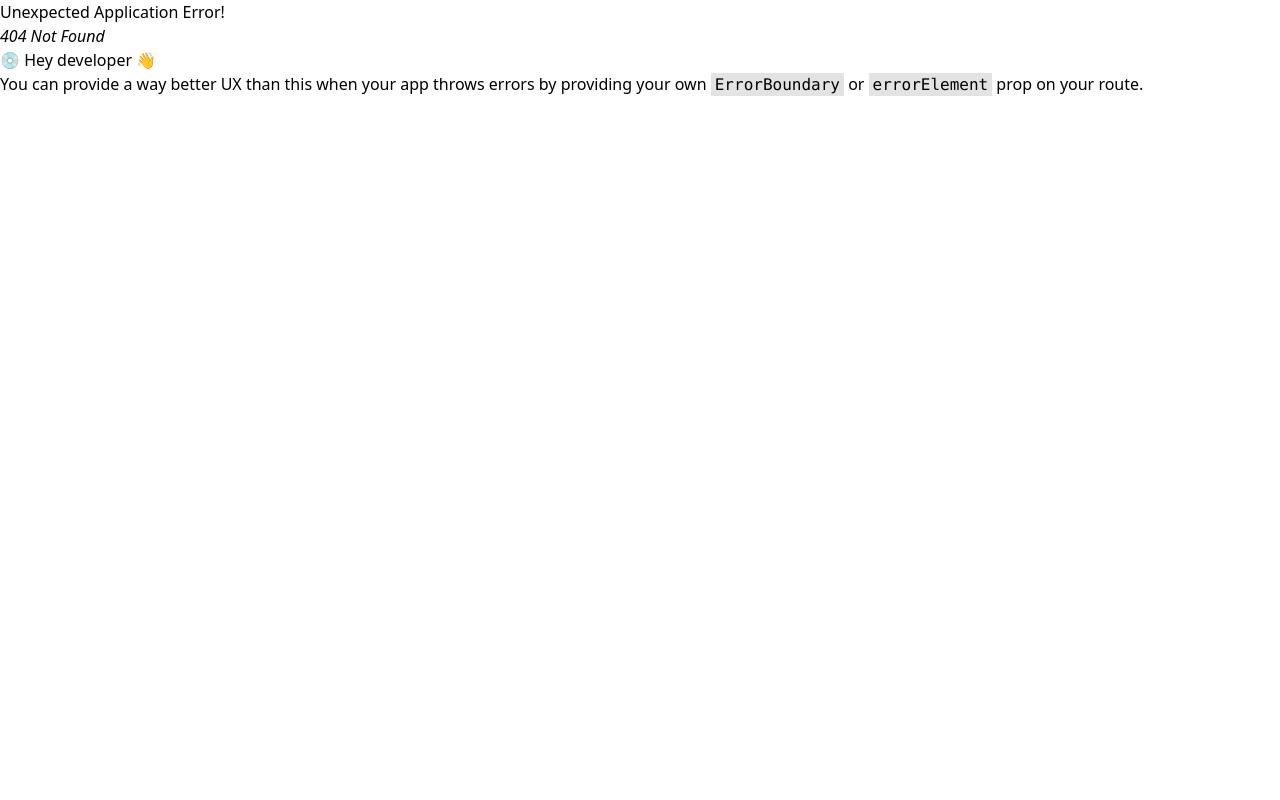
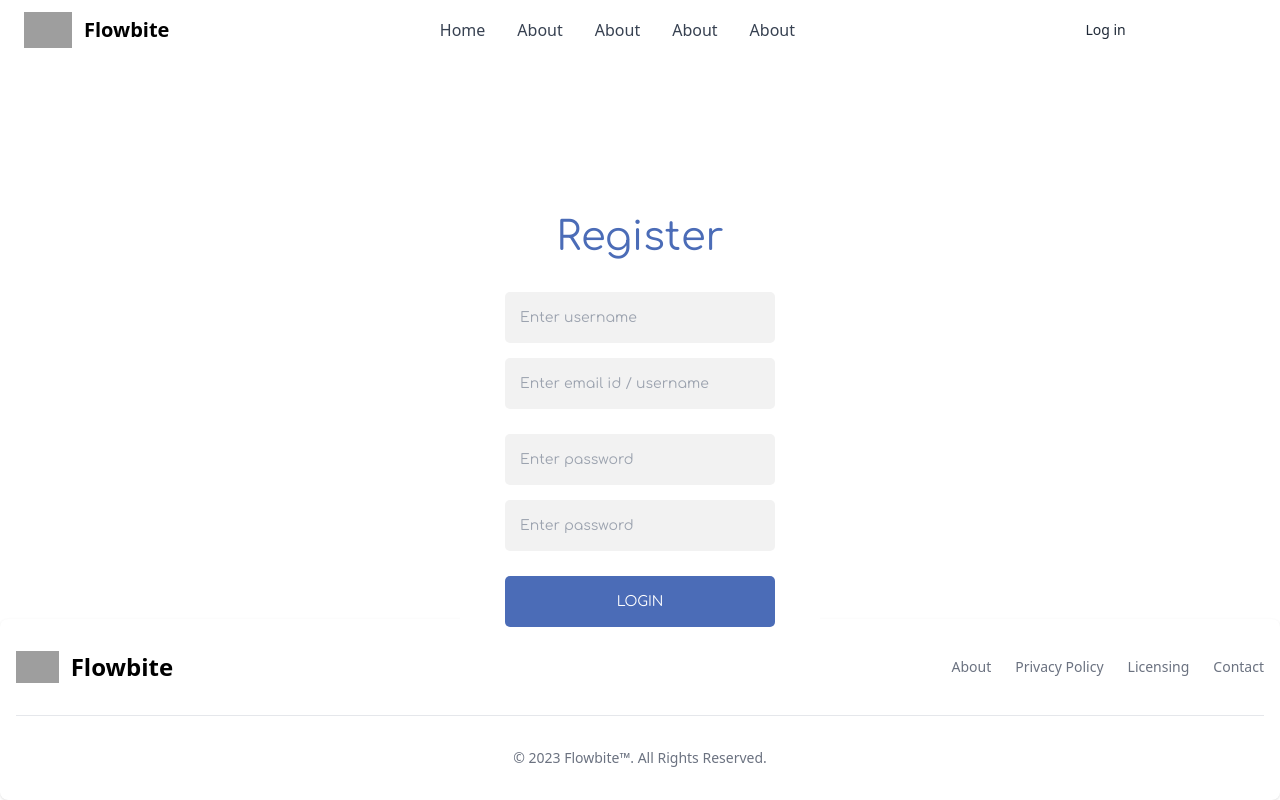
Before and after one commit to mirajhad/GaniTobacco.WEB, a React (Create React App) app: page /register in a window 1280 px wide. Before the commit this address had no page. Built offline with nearby package versions, Linux system fonts and the light colour scheme; grey boxes are pictures that could not be loaded.

Commit message:
register impl

```diff
--- a/package.json
+++ b/package.json
@@ -6,11 +6,13 @@
     "@testing-library/jest-dom": "^5.17.0",
     "@testing-library/react": "^13.4.0",
     "@testing-library/user-event": "^13.5.0",
+    "formik": "^2.4.5",
     "react": "^18.2.0",
     "react-dom": "^18.2.0",
     "react-router-dom": "^6.21.3",
     "react-scripts": "5.0.1",
-    "web-vitals": "^2.1.4"
+    "web-vitals": "^2.1.4",
+    "yup": "^1.3.3"
   },
   "scripts": {
     "start": "react-scripts start",
--- a/src/components/About/About.js
+++ b/src/components/About/About.js
@@ -2,7 +2,7 @@
 
 const About = () => {
   return (
-    <div className="h-screen">
+    <div className="h-40">
       Lorem ipsum dolor sit amet consectetur adipisicing elit. A ipsam quam
       veritatis! Nemo, fugit quas. Dolorem eligendi recusandae porro ipsa
       tenetur asperiores facilis quidem ad ipsum consequuntur. Culpa illum ullam
--- a/src/components/Footer/Footer.js
+++ b/src/components/Footer/Footer.js
@@ -3,7 +3,9 @@
 const Footer = () => {
   return (
     <div>
-      <footer className="bg-white rounded-lg shadow dark:bg-gray-900 m-4">
+      <footer className="bg-white rounded-lg shadow dark:bg-gray-900   fixed
+             inset-x-0
+             bottom-0">
         <div className="w-full max-w-screen-xl mx-auto p-4 md:py-8">
           <div className="sm:flex sm:items-center sm:justify-between">
             <a
--- a/src/components/Header/Header.js
+++ b/src/components/Header/Header.js
@@ -18,16 +18,16 @@
             </Link>
             <div className="flex items-center lg:order-2">
               <Link
-                to="#"
+                to="/login"
                 className="text-gray-800 dark:text-white hover:bg-gray-50 focus:ring-4 focus:ring-gray-300 font-medium rounded-lg text-sm px-4 lg:px-5 py-2 lg:py-2.5 mr-2 dark:hover:bg-gray-700 focus:outline-none dark:focus:ring-gray-800"
               >
                 Log in
               </Link>
               <Link
-                to="#"
+                to="/register"
                 className="text-white bg-primary-700 hover:bg-primary-800 focus:ring-4 focus:ring-primary-300 font-medium rounded-lg text-sm px-4 lg:px-5 py-2 lg:py-2.5 mr-2 dark:bg-primary-600 dark:hover:bg-primary-700 focus:outline-none dark:focus:ring-primary-800"
               >
-                Get started
+                Register
               </Link>
               <button
                 data-collapse-toggle="mobile-menu-2"
@@ -37,7 +37,7 @@
                 aria-expanded="false"
               >
                 <span className="sr-only">Open main menu</span>
-                <svg
+                {/* <svg
                   className="w-6 h-6"
                   fill="currentColor"
                   viewBox="0 0 20 20"
@@ -60,7 +60,7 @@
                     d="M4.293 4.293a1 1 0 011.414 0L10 8.586l4.293-4.293a1 1 0 111.414 1.414L11.414 10l4.293 4.293a1 1 0 01-1.414 1.414L10 11.414l-4.293 4.293a1 1 0 01-1.414-1.414L8.586 10 4.293 5.707a1 1 0 010-1.414z"
                     clip-rule="evenodd"
                   ></path>
-                </svg>
+                </svg> */}
               </button>
             </div>
             <div
--- /dev/null
+++ b/src/components/Login/Login.css
@@ -0,0 +1,71 @@
+@import url('https://fonts.googleapis.com/css2?family=Comfortaa&display=swap');
+
+
+.login {
+  width: 360px;
+  padding: 8% 0 0;
+  margin: auto;
+  font-family: 'Comfortaa', cursive;
+}
+
+.form {
+  position: relative;
+  z-index: 1;
+  background: #FFFFFF;
+  border-radius: 10px;
+  max-width: 360px;
+  margin: 0 auto 100px;
+  padding: 45px;
+  text-align: center;
+}
+
+.form input {
+  outline: 0;
+  background: #f2f2f2;
+  width: 100%;
+  border: 0;
+  border-radius: 5px;
+  margin: 0 0 15px;
+  padding: 15px;
+  box-sizing: border-box;
+  font-size: 14px;
+  font-family: 'Comfortaa', cursive;
+}
+
+.form input:focus {
+  background: #dbdbdb;
+}
+
+.form button {
+  font-family: 'Comfortaa', cursive;
+  text-transform: uppercase;
+  outline: 0;
+  background: #4b6cb7;
+  width: 100%;
+  border: 0;
+  border-radius: 5px;
+  padding: 15px;
+  color: #FFFFFF;
+  font-size: 14px;
+  -webkit-transition: all 0.3 ease;
+  transition: all 0.3 ease;
+  cursor: pointer;
+}
+
+.form button:active {
+  background: #395591;
+}
+
+.form span {
+  font-size: 40px;
+  color: #4b6cb7;
+  margin-bottom: 25px;
+  display: block;
+}
+
+.form p.error {
+  margin: 0 0 10px 10px;
+  text-align: left;
+  font-size: 10px;
+  color: red;
+}
--- /dev/null
+++ b/src/components/Login/Login.js
@@ -0,0 +1,80 @@
+import React from "react";
+import { Formik } from "formik";
+import * as Yup from "yup";
+import "./Login.css";
+// Creating schema
+const schema = Yup.object().shape({
+  email: Yup.string()
+    .required("Email is a required field")
+    .email("Invalid email format"),
+  password: Yup.string()
+    .required("Password is a required field")
+    .min(8, "Password must be at least 8 characters"),
+});
+const Login = () => {
+  return (
+    <div>
+      <Formik
+        validationSchema={schema}
+        initialValues={{ email: "", password: "" }}
+        onSubmit={(values) => {
+          // Alert the input values of the form that we filled
+          alert(JSON.stringify(values));
+        }}
+      >
+        {({
+          values,
+          errors,
+          touched,
+          handleChange,
+          handleBlur,
+          handleSubmit,
+        }) => (
+          <div className="login">
+            <div className="form">
+              {/* Passing handleSubmit parameter tohtml form onSubmit property */}
+              <form noValidate onSubmit={handleSubmit}>
+                <span>Login</span>
+                {/* Our input html with passing formik parameters like handleChange, values, handleBlur to input properties */}
+                <input
+                  type="email"
+                  name="email"
+                  onChange={handleChange}
+                  onBlur={handleBlur}
+                  value={values.email}
+                  placeholder="Enter email id / username"
+                  className="form-control inp_text"
+                  id="email"
+                />
+                {/* If validation is not passed show errors */}
+                <p className="error">
+                  {errors.email && touched.email && errors.email}
+                </p>
+                {/* Our input html with passing formik parameters like handleChange, values, handleBlur to input properties */}
+                <input
+                  type="password"
+                  name="password"
+                  onChange={handleChange}
+                  onBlur={handleBlur}
+                  value={values.password}
+                  placeholder="Enter password"
+                  className="form-control"
+                />
+                {/* If validation is not passed show errors */}
+                <p className="error">
+                  {errors.password && touched.password && errors.password}
+                </p>
+
+                {/* Click on submit button to submit the form */}
+                <button type="submit">Login</button>
+
+              </form>
+            </div>
+          </div>
+        )}
+      </Formik>
+    </div>
+  );
+};
+
+export default Login;
--- /dev/null
+++ b/src/components/Register/Register.css
@@ -0,0 +1,70 @@
+@import url("https://fonts.googleapis.com/css2?family=Comfortaa&display=swap");
+
+.login {
+  width: 360px;
+  padding: 8% 0 0;
+  margin: auto;
+  font-family: "Comfortaa", cursive;
+}
+
+.form {
+  position: relative;
+  z-index: 1;
+  background: #ffffff;
+  border-radius: 10px;
+  max-width: 360px;
+  margin: 0 auto 100px;
+  padding: 45px;
+  text-align: center;
+}
+
+.form input {
+  outline: 0;
+  background: #f2f2f2;
+  width: 100%;
+  border: 0;
+  border-radius: 5px;
+  margin: 0 0 15px;
+  padding: 15px;
+  box-sizing: border-box;
+  font-size: 14px;
+  font-family: "Comfortaa", cursive;
+}
+
+.form input:focus {
+  background: #dbdbdb;
+}
+
+.form button {
+  font-family: "Comfortaa", cursive;
+  text-transform: uppercase;
+  outline: 0;
+  background: #4b6cb7;
+  width: 100%;
+  border: 0;
+  border-radius: 5px;
+  padding: 15px;
+  color: #ffffff;
+  font-size: 14px;
+  -webkit-transition: all 0.3 ease;
+  transition: all 0.3 ease;
+  cursor: pointer;
+}
+
+.form button:active {
+  background: #395591;
+}
+
+.form span {
+  font-size: 40px;
+  color: #4b6cb7;
+  margin-bottom: 25px;
+  display: block;
+}
+
+.form p.error {
+  margin: 0 0 10px 10px;
+  text-align: left;
+  font-size: 10px;
+  color: red;
+}
--- /dev/null
+++ b/src/components/Register/Register.js
@@ -0,0 +1,98 @@
+import React from "react";
+import { Formik } from "formik";
+import * as Yup from "yup";
+import "./Register.css";
+
+const schema = Yup.object().shape({
+  email: Yup.string()
+    .required("Email is a required field")
+    .email("Invalid email format"),
+  password: Yup.string()
+    .required("Password is a required field")
+    .min(8, "Password must be at least 8 characters"),
+});
+
+const Register = () => {
+  return (
+    <>
+      <Formik
+        validationSchema={schema}
+        initialValues={{ email: "", password: "" }}
+        onSubmit={(values) => {
+          // Alert the input values of the form that we filled
+          alert(JSON.stringify(values));
+        }}
+      >
+        {({
+          values,
+          errors,
+          touched,
+          handleChange,
+          handleBlur,
+          handleSubmit,
+        }) => (
+          <div className="login">
+            <div className="form">
+              {/* Passing handleSubmit parameter tohtml form onSubmit property */}
+              <form noValidate onSubmit={handleSubmit}>
+                <span>Register</span>
+                <input
+                  type="text"
+                  name="text"
+                  onChange={handleChange}
+                  onBlur={handleBlur}
+                  value={values.email}
+                  placeholder="Enter username"
+                  className="form-control inp_text"
+                  id="email"
+                />
+                {/* Our input html with passing formik parameters like handleChange, values, handleBlur to input properties */}
+                <input
+                  type="email"
+                  name="email"
+                  onChange={handleChange}
+                  onBlur={handleBlur}
+                  value={values.email}
+                  placeholder="Enter email id / username"
+                  className="form-control inp_text"
+                  id="email"
+                />
+                {/* If validation is not passed show errors */}
+                <p className="error">
+                  {errors.email && touched.email && errors.email}
+                </p>
+                {/* Our input html with passing formik parameters like handleChange, values, handleBlur to input properties */}
+                <input
+                  type="password"
+                  name="password"
+                  onChange={handleChange}
+                  onBlur={handleBlur}
+                  value={values.password}
+                  placeholder="Enter password"
+                  className="form-control"
+                />
+                <input
+                  type="password"
+                  name="password"
+                  onChange={handleChange}
+                  onBlur={handleBlur}
+                  value={values.password}
+                  placeholder="Enter password"
+                  className="form-control"
+                />
+                {/* If validation is not passed show errors */}
+                <p className="error">
+                  {errors.password && touched.password && errors.password}
+                </p>
+                {/* Click on submit button to submit the form */}
+                <button type="submit">Login</button>
+              </form>
+            </div>
+          </div>
+        )}
+      </Formik>
+    </>
+  );
+};
+
+export default Register;
```
Also changed, not shown: src/routes.js (+10 -0 lines), 1 other file (tests, documents, lock files or other folders).
